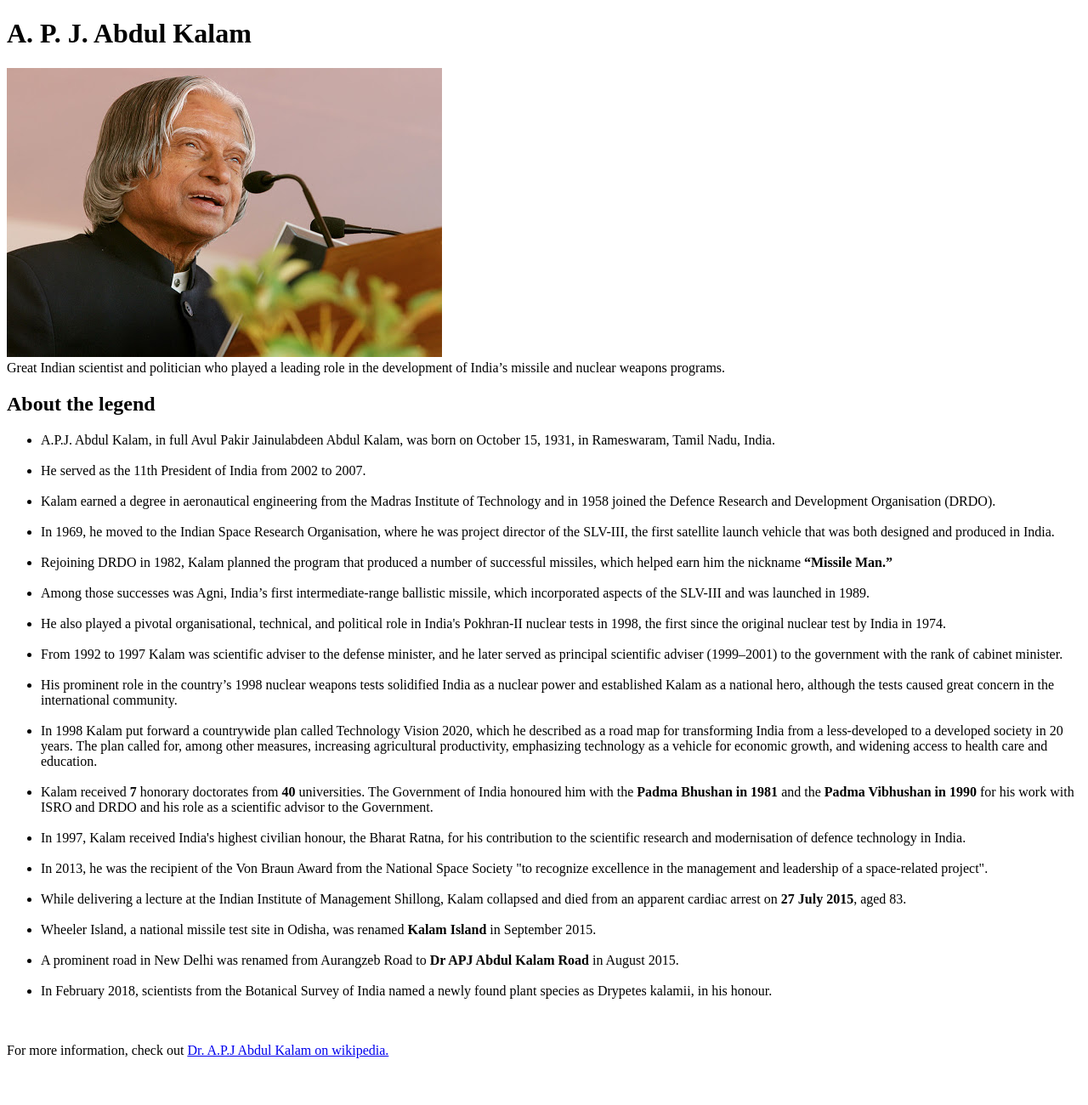
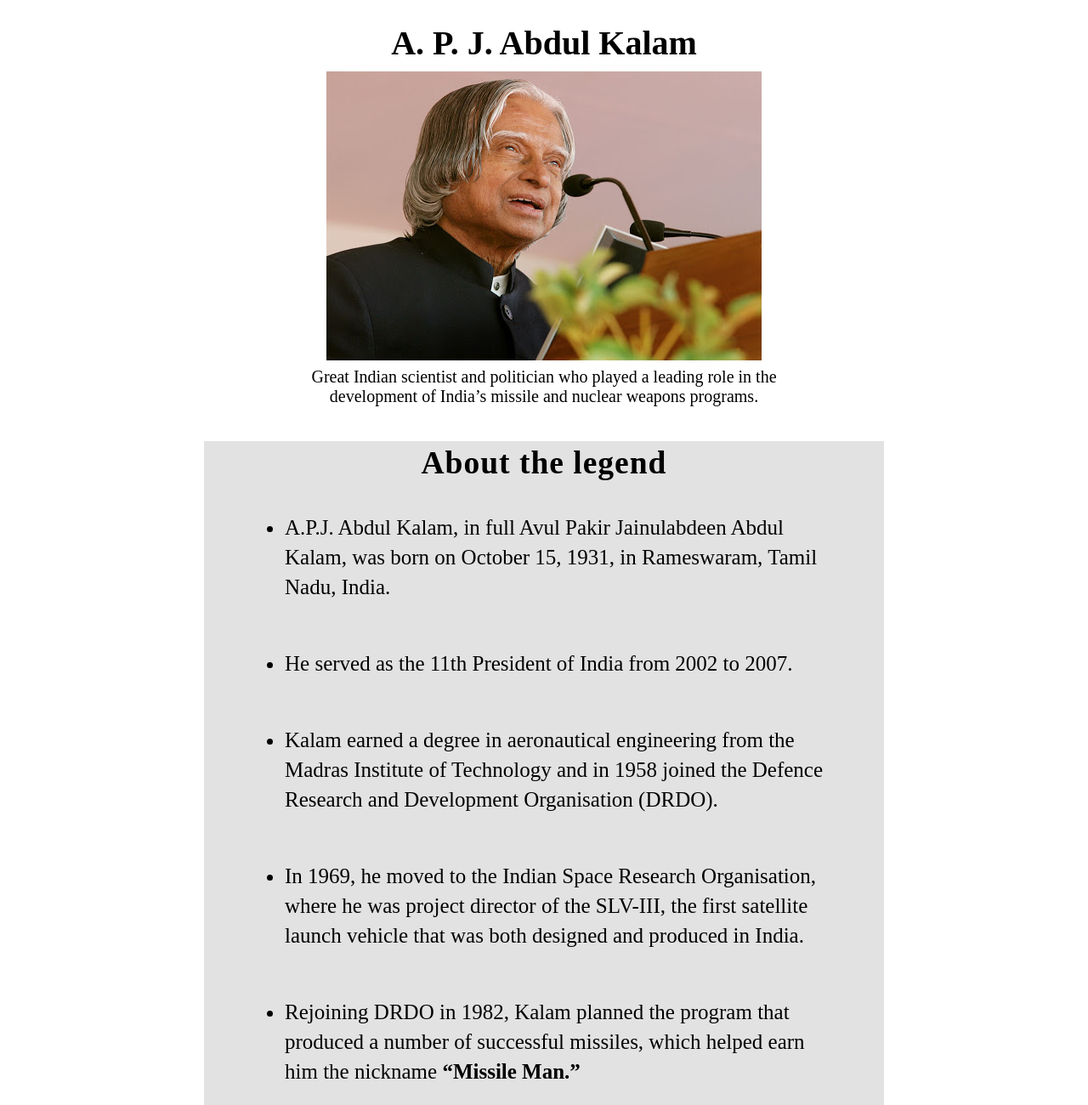
Before and after one commit to ij007/htmlProjects, a plain HTML site: page tributePage/tributePage.html in a window 1280 px wide. Shown: the top 1300 px of the page at 85% size. Before the commit the page ends 1253 px from the top, so only its background shows below. Drawn offline with Linux system fonts and the light colour scheme.

Commit message:
Added 1st css file design

```diff
--- a/tributePage/apj.css
+++ b/tributePage/apj.css
@@ -1,3 +1,107 @@
-h1{
-    background-color: aqua;
+html {
+
+    font-size: 10px;
+
 }
+
+#title{
+
+    font-size: 4rem;
+    margin-bottom: 0;
+    text-align: center;
+}
+
+@media (max-width: 460px) {
+
+    #title {
+
+      font-size: 3.5rem;
+      line-height: 1.2;
+
+    }
+
+    #img-caption {
+        font-size: 1.4rem;
+    }
+}
+
+img {
+
+    max-width: 100%;
+    display: block;
+    height: auto;
+    margin: 0 auto;
+
+}
+
+#img-div {
+
+    background: white;
+    padding: 10px;
+    margin: 0;
+
+}
+
+#img-caption {
+
+    margin: 8px auto 0px auto;
+    text-align: center;
+    font-size: 2rem;
+    max-width: 550px;
+
+}
+
+#tribute-info{
+
+    font-size: 2.5rem;
+}
+
+.title-APJ{
+
+    text-align: center;
+    letter-spacing: 1px;
+
+}
+
+ul {
+
+
+    max-width: 650px;
+    margin: 0 auto 50px auto;
+    text-align: left;
+    line-height: 1.4;
+
+}
+
+li {
+
+    margin: 10px 0;
+
+}
+
+a {
+    color: #477ca7;
+}
+
+a:visited {
+    color: #74638f;
+}
+
+a:hover{
+
+    font-style: italic;
+
+}
+
+#tribute-info{
+
+    max-width: 800px;
+    margin: 0 auto 50px auto;
+    text-align: left;
+    line-height: 1.4;
+
+}
+
+section{
+    background-color: #e2e2e2;
+}
--- a/tributePage/tributePage.html
+++ b/tributePage/tributePage.html
@@ -2,7 +2,11 @@
 <html lang="en">
 
     <head>
-        <link rel="stylesheets" href="apj.css">
+
+        <link rel="stylesheet" href="apj.css">
+
+
+
     </head>
 
     <main id="main">
@@ -166,10 +170,10 @@
 
         </section>
 
-        <footer id="tribute-info" target="_blank">
+        <footer id="tribute-info" >
 
         For more information, check out
-        <a id="tribute-link" href="https://en.wikipedia.org/wiki/A._P._J._Abdul_Kalam">
+        <a id="tribute-link" href="https://en.wikipedia.org/wiki/A._P._J._Abdul_Kalam" target="_blank">
         Dr. A.P.J Abdul Kalam on wikipedia.
         </a>
 
```
